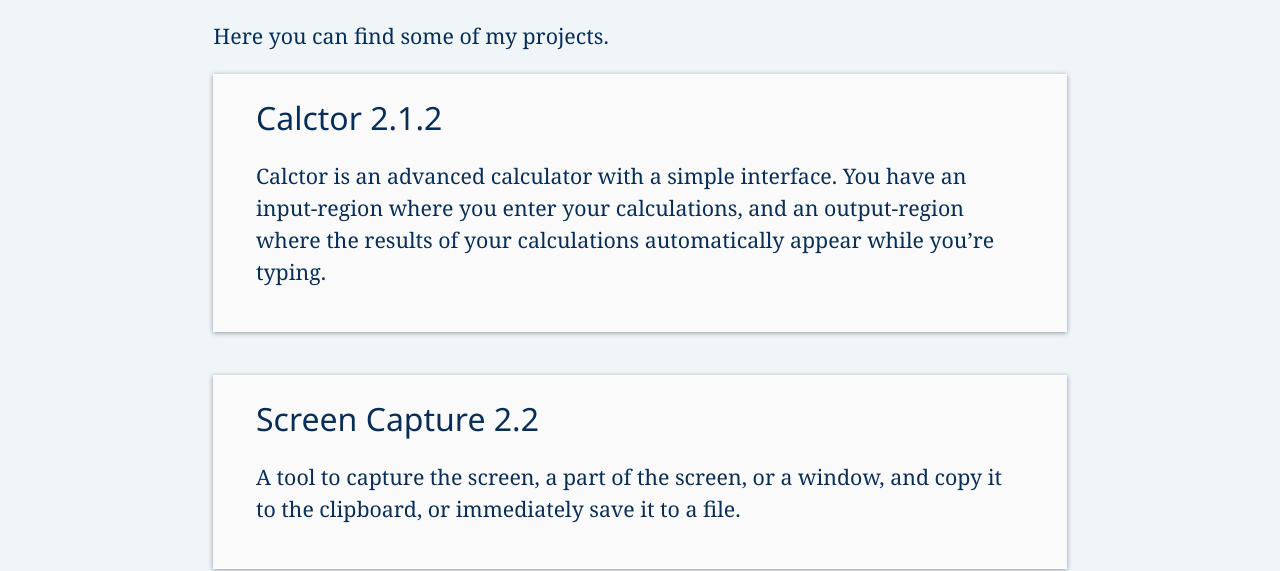
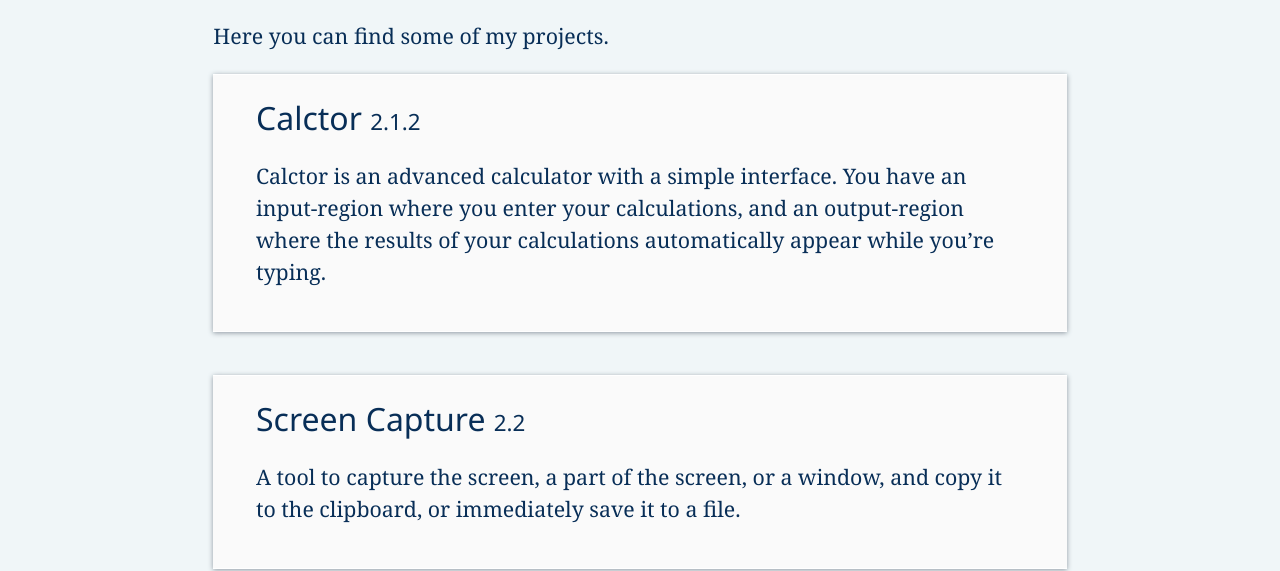
Before and after one commit to tommy-carlier/www.tcx.be, a Jekyll site: the page built from projects/index.html, in a window 1280 px wide. Shown: the part 166-737 px from the top of the page. Built offline with Jekyll 4.4.1, drawn with Linux system fonts in a browser that asks for light colours.

Commit message:
Project version is displayed smaller

```diff
--- a/assets/site.sass
+++ b/assets/site.sass
@@ -83,6 +83,9 @@ body
 
 a
   text-decoration: none
+
+small
+  font-size: 70%
 
 pre
   overflow: auto
--- a/projects/index.html
+++ b/projects/index.html
@@ -9,7 +9,7 @@ title: Projects
 <div class="list">
 {% for project in site.data.projects %}
   <article id="{{project.id}}">
-    <h1>{{project.title}}{% if project.version %} {{project.version}}{% endif %}</h1>
+    <h1>{{project.title}}{% if project.version %} <small>{{project.version}}</small>{% endif %}</h1>
     <p>{{project.description}}</p>
   </article>
 {% endfor %}
```
